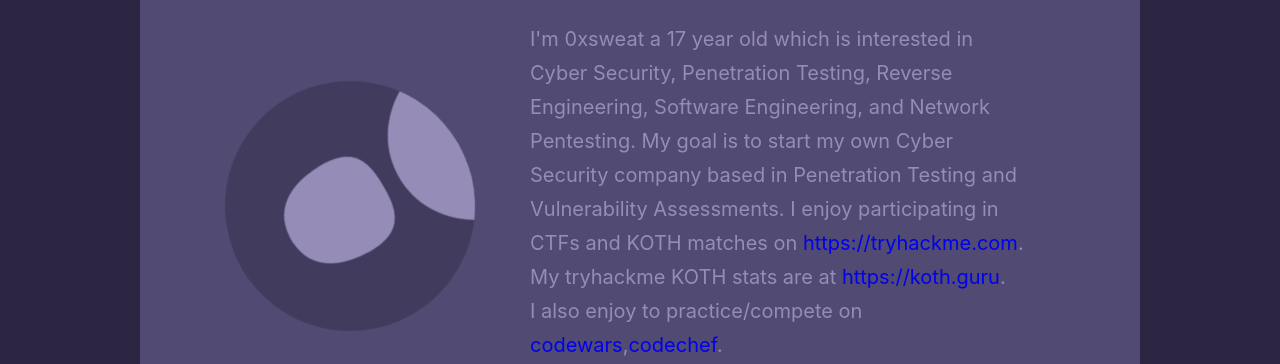
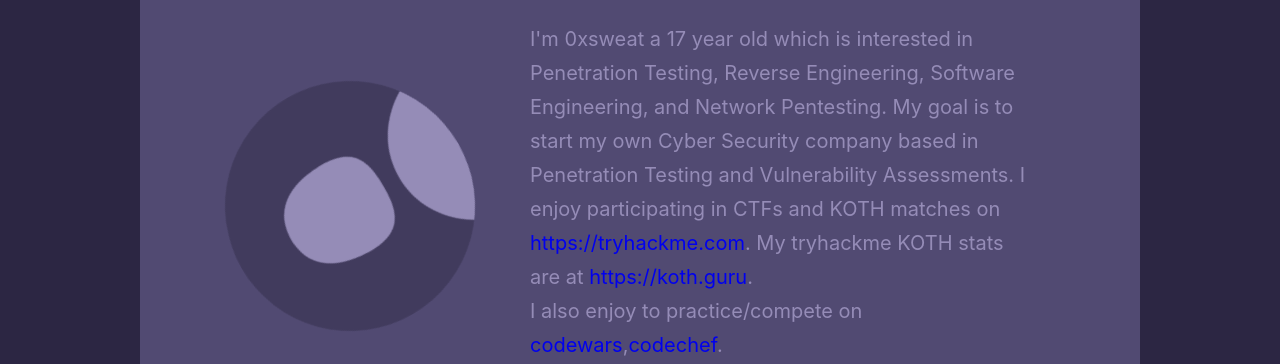
Before and after one commit to 0xsweat/0xsweat.github.io, a plain HTML site: page index.html in a window 1280 px wide. Shown: the part 323-687 px from the top of the page. Drawn offline with nearby package versions, Linux system fonts and the light colour scheme.

Commit message:
Update index.html

```diff
--- a/index.html
+++ b/index.html
@@ -66,7 +66,7 @@
 							<p class="small-caps-subtitle">Penetration Tester</p>
 						</div>
 						<div class="v-space small"></div>
-						<p>I'm 0xsweat a 17 year old which is interested in Cyber Security, Penetration Testing, Reverse Engineering,
+						<p>I'm 0xsweat a 17 year old which is interested in Penetration Testing, Reverse Engineering,
 							Software Engineering, and Network Pentesting. My goal is to start my own Cyber Security company
 							based in Penetration Testing and Vulnerability Assessments. I enjoy participating in CTFs and KOTH matches on <a target="_blank" href="https://tryhackme.com/p/0xsweat">https://tryhackme.com</a>. My tryhackme KOTH stats are at <a target="_blank" href="https://koth.guru/players?api=sort%3D-total_score%26page%255Bnumber%255D%3D1%26filter%255Bsearch%255D%3D0xsweat">https://koth.guru</a>.<br>I also enjoy to practice/compete on <a target="_blank" href="https://codewars.com/users/0xsweat" >codewars</a>,<a target="_blank" href="https://codechef.com/users/sweat">codechef</a>.
 							<br>my main language is <span title='python3' <i class='bx bxl-python'></i></span> but I also know others such as <span title='javascript' <i class='bx bxl-javascript'></i></span>,<span title='SQL' <i class='bx bxs-data'></i></span>,<span title='bash' <i class='bx bx-terminal'></i></span>,<span title='C++' <i class='bx bxl-c-plus-plus'></i></span>
```
